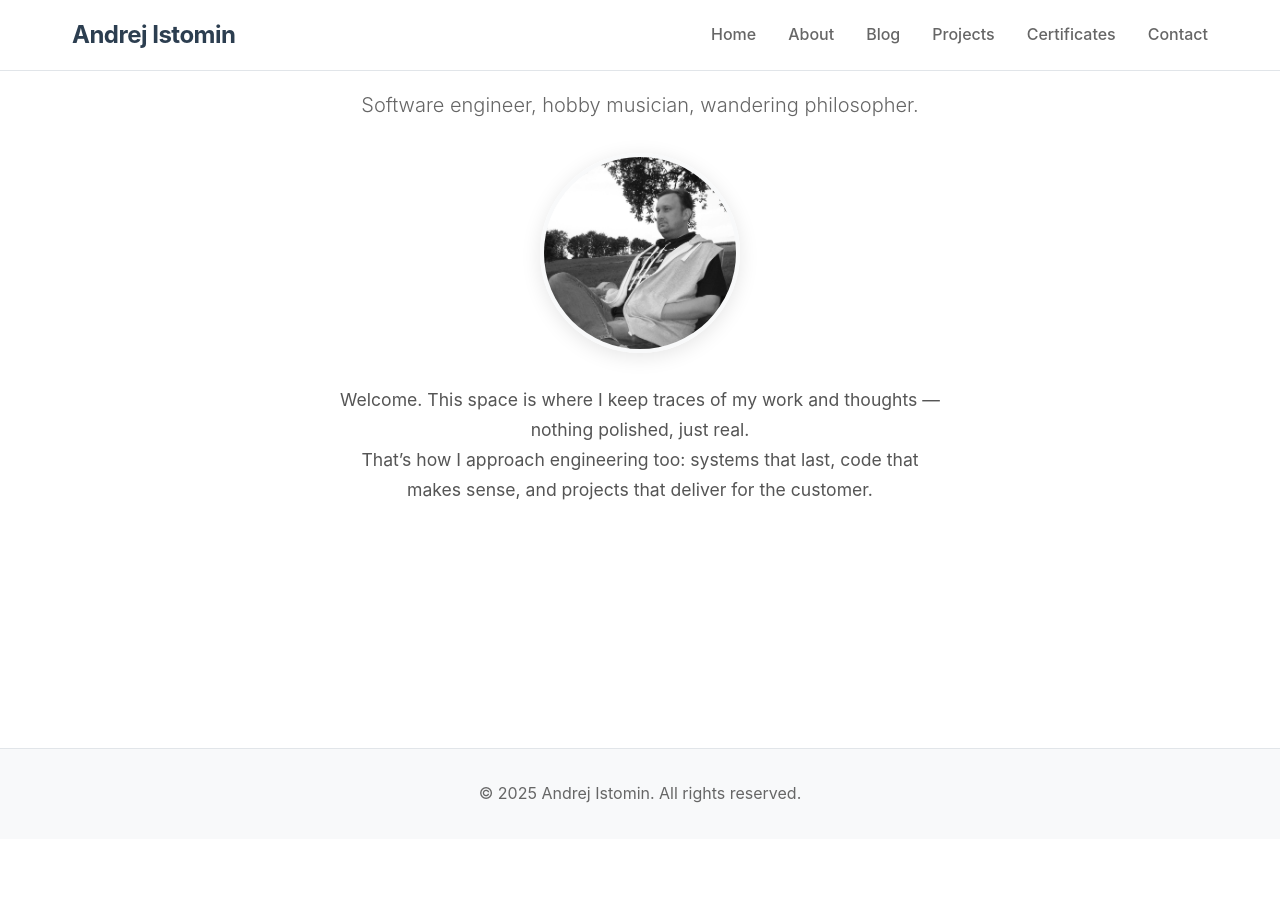
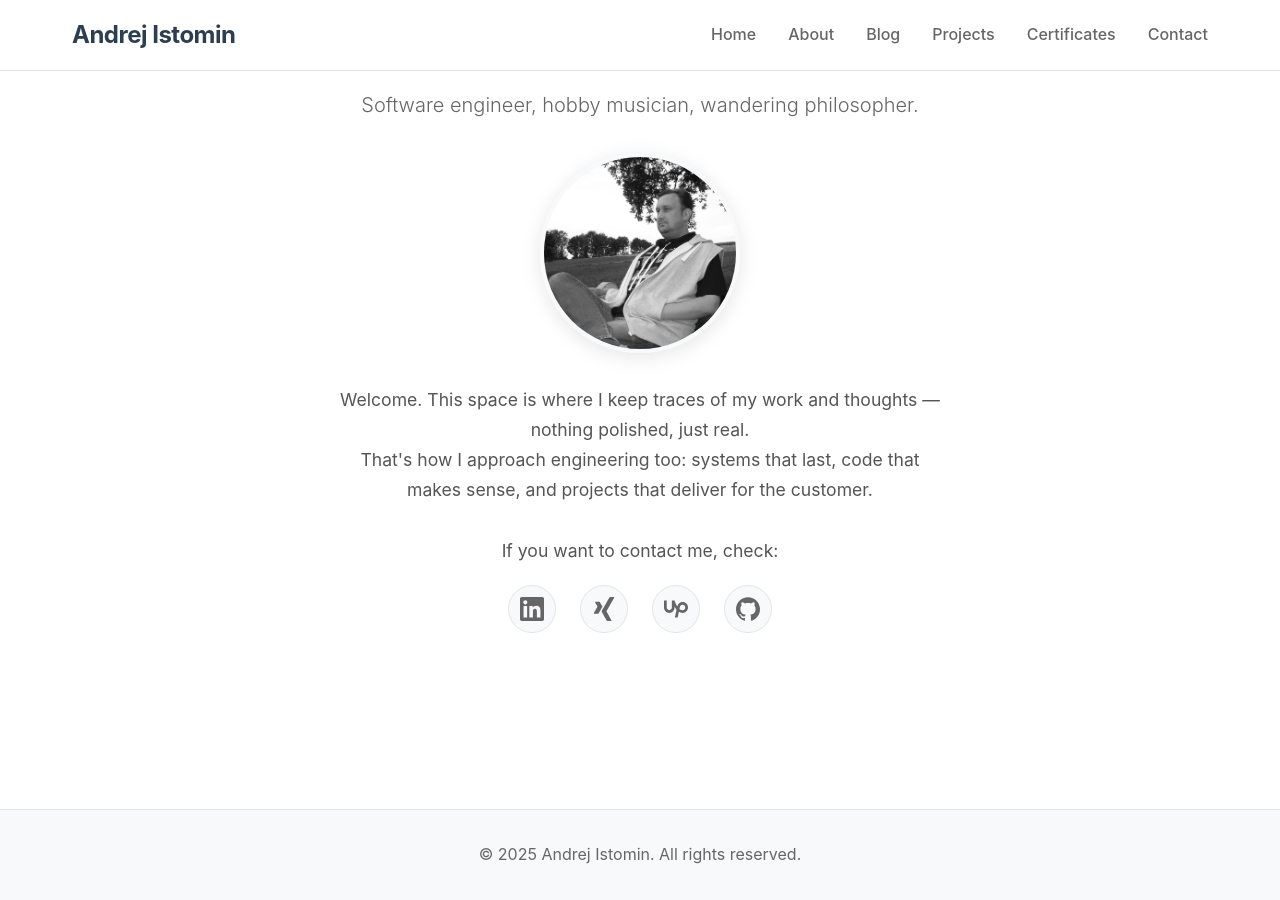
Before and after one commit to aistomin/aistomin.com, a Jekyll site: the page built from index.markdown, in a window 1280 px wide and 900 px high, scrolled down 147 px. Built offline with Jekyll 4.4.1, drawn with Linux system fonts in a browser that asks for light colours; before the commit the page ends 986 px from its top, so only the background shows below that.

Commit message:
Issue #4. Home page is adjusted.

```diff
--- a/assets/css/main.css
+++ b/assets/css/main.css
@@ -111,6 +111,56 @@ body {
     line-height: 1.7;
 }
 
+.hero-contact {
+    margin-top: 2rem;
+}
+
+.hero-contact p {
+    font-size: 1.1rem;
+    color: #555;
+    margin-bottom: 1.25rem;
+    font-weight: 400;
+}
+
+.social-links {
+    display: flex;
+    justify-content: center;
+    gap: 1.5rem;
+    flex-wrap: wrap;
+}
+
+.social-links a {
+    display: inline-flex;
+    align-items: center;
+    justify-content: center;
+    width: 48px;
+    height: 48px;
+    border-radius: 50%;
+    background: #f8f9fa;
+    color: #666;
+    text-decoration: none;
+    transition: all 0.3s ease;
+    border: 1px solid #e1e5e9;
+}
+
+.social-links a:hover {
+    background: #2c3e50;
+    border-color: #2c3e50;
+    transform: translateY(-2px);
+    box-shadow: 0 4px 12px rgba(44, 62, 80, 0.2);
+}
+
+.social-links a:hover svg {
+    fill: #fff;
+}
+
+.social-links svg {
+    width: 24px;
+    height: 24px;
+    fill: #666;
+    transition: fill 0.3s ease;
+}
+
 /* Page styles */
 .page-header {
     text-align: center;
--- a/index.markdown
+++ b/index.markdown
@@ -10,6 +10,32 @@ title: Home
     <img src="/assets/images/profile.jpg" alt="Andrej Istomin" class="hero-photo" onerror="this.style.display='none'">
 
     <div class="hero-description">
-        <p>Welcome. This space is where I keep traces of my work and thoughts — nothing polished, just real.</p> <p>That’s how I approach engineering too: systems that last, code that makes sense, and projects that deliver for the customer.</p>
+        <p>Welcome. This space is where I keep traces of my work and thoughts — nothing polished, just real.</p> <p>That's how I approach engineering too: systems that last, code that makes sense, and projects that deliver for the customer.</p>
+    </div>
+
+    <div class="hero-contact">
+        <p>If you want to contact me, check:</p>
+        <div class="social-links">
+            <a href="https://www.linkedin.com/in/your-profile" target="_blank" rel="noopener noreferrer" aria-label="LinkedIn">
+                <svg xmlns="http://www.w3.org/2000/svg" viewBox="0 0 24 24">
+                    <path d="M20.447 20.452h-3.554v-5.569c0-1.328-.027-3.037-1.852-3.037-1.853 0-2.136 1.445-2.136 2.939v5.667H9.351V9h3.414v1.561h.046c.477-.9 1.637-1.85 3.37-1.85 3.601 0 4.267 2.37 4.267 5.455v6.286zM5.337 7.433c-1.144 0-2.063-.926-2.063-2.065 0-1.138.92-2.063 2.063-2.063 1.14 0 2.064.925 2.064 2.063 0 1.139-.925 2.065-2.064 2.065zm1.782 13.019H3.555V9h3.564v11.452zM22.225 0H1.771C.792 0 0 .774 0 1.729v20.542C0 23.227.792 24 1.771 24h20.451C23.2 24 24 23.227 24 22.271V1.729C24 .774 23.2 0 22.222 0h.003z"/>
+                </svg>
+            </a>
+            <a href="https://www.xing.com/profile/your-profile" target="_blank" rel="noopener noreferrer" aria-label="Xing">
+                <svg xmlns="http://www.w3.org/2000/svg" viewBox="0 0 24 24">
+                    <path d="M18.188 0c-.517 0-.741.325-.927.66 0 0-7.455 13.224-7.702 13.657.015.024 4.919 9.023 4.919 9.023.17.308.436.66.967.66h3.454c.211 0 .375-.078.463-.22.089-.151.089-.346-.009-.536l-4.879-8.916c-.004-.006-.004-.016 0-.022L22.139.756c.095-.191.097-.387.006-.535C22.056.078 21.894 0 21.686 0h-3.498zM3.648 4.74c-.211 0-.385.074-.473.216-.09.149-.078.339.02.531l2.34 4.05c.004.01.004.016 0 .021L1.86 16.051c-.099.188-.093.381 0 .529.085.142.239.234.45.234h3.461c.518 0 .766-.348.945-.667l3.734-6.609-2.378-4.155c-.172-.315-.434-.659-.962-.659H3.648v.016z"/>
+                </svg>
+            </a>
+            <a href="https://www.upwork.com/freelancers/your-profile" target="_blank" rel="noopener noreferrer" aria-label="Upwork">
+                <svg xmlns="http://www.w3.org/2000/svg" viewBox="0 0 24 24">
+                    <path d="M18.561 13.158c-1.102 0-2.135-.467-3.074-1.227l.228-1.076.008-.042c.207-1.143.849-3.06 2.839-3.06 1.492 0 2.703 1.212 2.703 2.703-.001 1.489-1.212 2.702-2.704 2.702zm0-8.14c-2.539 0-4.51 1.649-5.31 4.366-1.22-1.834-2.148-4.036-2.687-5.892H7.828v7.112c-.002 1.406-1.141 2.546-2.547 2.548-1.405-.002-2.543-1.143-2.545-2.548V3.492H0v7.112c0 2.914 2.37 5.303 5.281 5.303 2.913 0 5.283-2.389 5.283-5.303v-1.19c.529 1.107 1.182 2.229 1.974 3.221l-1.673 7.873h2.797l1.213-5.71c1.063.679 2.285 1.109 3.686 1.109 3 0 5.439-2.452 5.439-5.45 0-3-2.439-5.439-5.439-5.439z"/>
+                </svg>
+            </a>
+            <a href="https://github.com/your-username" target="_blank" rel="noopener noreferrer" aria-label="GitHub">
+                <svg xmlns="http://www.w3.org/2000/svg" viewBox="0 0 24 24">
+                    <path d="M12 .297c-6.63 0-12 5.373-12 12 0 5.303 3.438 9.8 8.205 11.385.6.113.82-.258.82-.577 0-.285-.01-1.04-.015-2.04-3.338.724-4.042-1.61-4.042-1.61C4.422 18.07 3.633 17.7 3.633 17.7c-1.087-.744.084-.729.084-.729 1.205.084 1.838 1.236 1.838 1.236 1.07 1.835 2.809 1.305 3.495.998.108-.776.417-1.305.76-1.605-2.665-.3-5.466-1.332-5.466-5.93 0-1.31.465-2.38 1.235-3.22-.135-.303-.54-1.523.105-3.176 0 0 1.005-.322 3.3 1.23.96-.267 1.98-.399 3-.405 1.02.006 2.04.138 3 .405 2.28-1.552 3.285-1.23 3.285-1.23.645 1.653.24 2.873.12 3.176.765.84 1.23 1.91 1.23 3.22 0 4.61-2.805 5.625-5.475 5.92.42.36.81 1.096.81 2.22 0 1.606-.015 2.896-.015 3.286 0 .315.21.69.825.57C20.565 22.092 24 17.592 24 12.297c0-6.627-5.373-12-12-12"/>
+                </svg>
+            </a>
+        </div>
     </div>
 </div>
```
